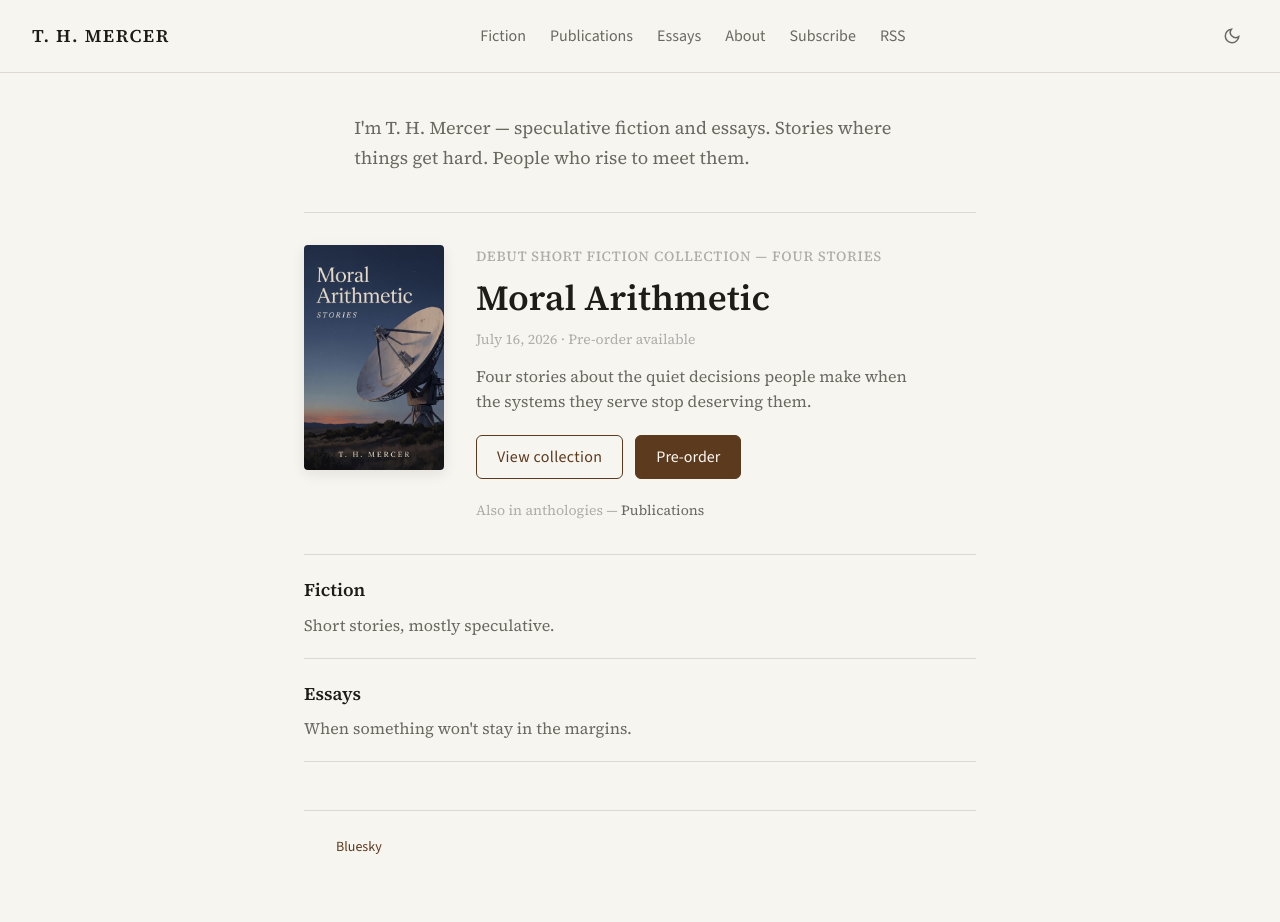
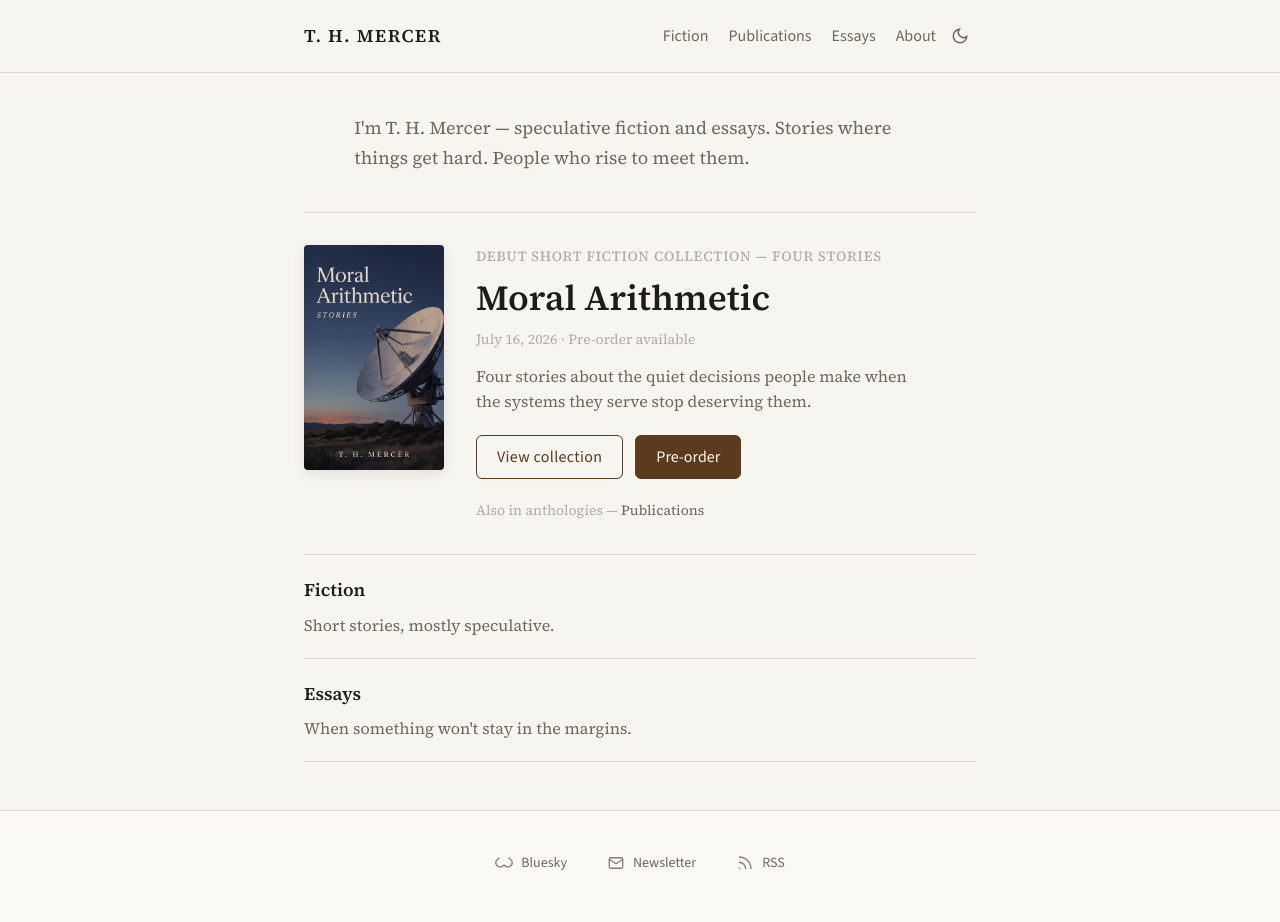
Before and after one commit to thmercer/thmercer.github.io, a Jekyll site: the page built from index.md, in a window 1280 px wide. Built offline with Jekyll 4.4.1, drawn with Linux system fonts in a browser that asks for light colours; before the commit the page ends 900 px from its top, so only the background shows below that.

Commit message:
Refactor site layout and styles: restructure header and footer for improved organization, enhance CSS for better responsiveness and aesthetics, and implement a new site-shell class for consistent layout management.

```diff
--- a/_layouts/default.html
+++ b/_layouts/default.html
@@ -25,22 +25,41 @@
 <body>
   <a class="skip-link" href="#main">Skip to content</a>
   <header class="site-header">
+    <div class="site-shell">
+      <div class="site-header-bar">
         <a href="{{ '/' | relative_url }}" class="site-logo">{{ site.title }}</a>
+        <div class="site-header-actions">
           <nav class="site-nav" aria-label="Primary">
             <a href="{{ '/fiction/' | relative_url }}"{% if page.url == '/fiction/' %} aria-current="page"{% endif %}>Fiction</a>
             <a href="{{ '/publications/' | relative_url }}"{% if page.url == '/publications/' %} aria-current="page"{% endif %}>Publications</a>
             <a href="{{ '/essays/' | relative_url }}"{% if page.url == '/essays/' %} aria-current="page"{% endif %}>Essays</a>
             <a href="{{ '/about/' | relative_url }}"{% if page.url == '/about/' %} aria-current="page"{% endif %}>About</a>
-      <a href="https://buttondown.com/thmercer" target="_blank" rel="noopener">Subscribe</a>
-      <a href="{{ '/feed.xml' | relative_url }}">RSS</a>
           </nav>
           <button type="button" class="theme-toggle" data-theme-toggle aria-label="Switch to dark mode">
             <svg width="18" height="18" viewBox="0 0 24 24" fill="none" stroke="currentColor" stroke-width="2" aria-hidden="true"><path d="M21 12.79A9 9 0 1 1 11.21 3 7 7 0 0 0 21 12.79z"/></svg>
           </button>
+        </div>
+      </div>
+    </div>
   </header>
   <main id="main" class="page">{{ content }}</main>
   <footer class="site-footer">
-    <a href="https://bsky.app/profile/thmercer.com" target="_blank" rel="noopener me">Bluesky</a>
+    <div class="site-shell">
+      <nav class="site-footer-links" aria-label="Site links">
+        <a class="site-footer-link" href="https://bsky.app/profile/thmercer.com" target="_blank" rel="noopener me">
+          <svg class="site-footer-icon" width="18" height="18" viewBox="0 0 24 24" fill="none" stroke="currentColor" stroke-width="1.75" aria-hidden="true"><path d="M6 5c-2 2.5-5 2.5-5 6a6 6 0 0 0 11 3.5"/><path d="M18 5c2 2.5 5 2.5 5 6a6 6 0 0 1-11 3.5"/></svg>
+          <span>Bluesky</span>
+        </a>
+        <a class="site-footer-link" href="https://buttondown.com/thmercer" target="_blank" rel="noopener" title="Mailing list signup">
+          <svg class="site-footer-icon" width="18" height="18" viewBox="0 0 24 24" fill="none" stroke="currentColor" stroke-width="1.75" aria-hidden="true"><rect x="3" y="5" width="18" height="14" rx="2"/><path d="m3 7 9 6 9-6"/></svg>
+          <span>Newsletter</span>
+        </a>
+        <a class="site-footer-link" href="{{ '/feed.xml' | relative_url }}">
+          <svg class="site-footer-icon" width="18" height="18" viewBox="0 0 24 24" fill="none" stroke="currentColor" stroke-width="1.75" aria-hidden="true"><path d="M4 11a9 9 0 0 1 9 9"/><path d="M4 4a16 16 0 0 1 16 16"/><circle cx="5" cy="19" r="1" fill="currentColor" stroke="none"/></svg>
+          <span>RSS</span>
+        </a>
+      </nav>
+    </div>
   </footer>
   <script src="{{ '/assets/js/theme.js' | relative_url }}?v={{ site.time | date: '%s' }}" defer></script>
 </body>
--- a/assets/css/main.css
+++ b/assets/css/main.css
@@ -40,6 +40,7 @@
   --shadow-md: 0 4px 14px oklch(0.2 0.03 60 / 0.09);
   --transition: 180ms cubic-bezier(0.16, 1, 0.3, 1);
   --content-max: 42rem;
+  --layout-max: min(1100px, 100%);
 }
 
 [data-theme="dark"] {
@@ -73,12 +74,21 @@ html {
 
 body {
   min-height: 100dvh;
+  display: flex;
+  flex-direction: column;
   font-family: var(--font-body);
   font-size: var(--text-base);
   font-feature-settings: "kern" 1, "liga" 1;
   color: var(--color-text);
   background: var(--color-bg);
   line-height: 1.65;
+}
+
+.site-shell {
+  max-width: var(--layout-max);
+  width: 100%;
+  margin-inline: auto;
+  padding-inline: var(--space-8);
 }
 
 h1, h2, h3, h4 {
@@ -159,14 +169,25 @@ button {
 
 /* Header */
 .site-header {
+  border-bottom: 1px solid var(--color-divider);
+  background: var(--color-bg);
+}
+
+.site-header-bar {
+  max-width: var(--content-max);
+  margin-inline: auto;
   display: flex;
   align-items: center;
   justify-content: space-between;
-  flex-wrap: wrap;
-  gap: var(--space-4);
-  padding: var(--space-5) var(--space-8);
-  border-bottom: 1px solid var(--color-divider);
-  background: var(--color-bg);
+  gap: var(--space-4) var(--space-6);
+  padding-block: var(--space-5);
+}
+
+.site-header-actions {
+  display: flex;
+  align-items: center;
+  gap: var(--space-2);
+  flex-shrink: 0;
 }
 
 .site-logo {
@@ -186,7 +207,8 @@ button {
 .site-nav {
   display: flex;
   flex-wrap: wrap;
-  gap: var(--space-4) var(--space-6);
+  justify-content: flex-end;
+  gap: var(--space-3) var(--space-5);
   font-family: var(--font-ui);
   font-size: var(--text-sm);
 }
@@ -224,8 +246,10 @@ button {
 
 /* Main layout */
 .page {
-  max-width: min(1100px, 100%);
-  margin: 0 auto;
+  flex: 1;
+  max-width: var(--layout-max);
+  width: 100%;
+  margin-inline: auto;
   padding: var(--space-10) var(--space-8) var(--space-12);
 }
 
@@ -489,22 +513,55 @@ article details[open]::after {
 
 /* Footer */
 .site-footer {
+  margin-top: auto;
+  background: var(--color-surface);
+  border-top: 1px solid var(--color-divider);
+  box-shadow: 0 -1px 0 oklch(1 0 0 / 0.04);
+}
+
+[data-theme="dark"] .site-footer {
+  box-shadow: 0 -1px 0 oklch(1 0 0 / 0.06);
+}
+
+.site-footer .site-shell {
   max-width: var(--content-max);
-  width: 100%;
-  margin: 0 auto;
-  padding: var(--space-6) var(--space-8) var(--space-10);
-  border-top: 1px solid var(--color-divider);
+  padding-block: var(--space-8) var(--space-10);
+}
+
+.site-footer-links {
+  display: flex;
+  flex-wrap: wrap;
+  justify-content: center;
+  align-items: center;
+  gap: var(--space-2) var(--space-4);
   font-family: var(--font-ui);
   font-size: var(--text-xs);
-  color: var(--color-text-faint);
 }
 
-.site-footer a {
+.site-footer-link {
+  display: inline-flex;
+  align-items: center;
+  gap: var(--space-2);
+  padding: var(--space-2) var(--space-3);
+  border-radius: var(--radius-md);
+  color: var(--color-text-muted);
   text-decoration: none;
+  transition: color var(--transition), background var(--transition);
 }
 
-.site-footer a:hover {
+.site-footer-icon {
+  flex-shrink: 0;
+  opacity: 0.85;
+}
+
+.site-footer-link:hover {
   color: var(--color-text);
+  background: var(--color-surface-offset);
+}
+
+.site-footer-link:focus-visible {
+  outline: 2px solid var(--color-primary);
+  outline-offset: 2px;
 }
 
 /* Collection landing (Moral Arithmetic) */
@@ -817,14 +874,22 @@ article details[open]::after {
 }
 
 @media (max-width: 700px) {
-  .site-header {
-    padding: var(--space-4);
+  .site-shell {
+    padding-inline: var(--space-4);
   }
 
-  .page,
-  .site-footer {
-    padding-left: var(--space-4);
-    padding-right: var(--space-4);
+  .site-header-bar {
+    flex-wrap: wrap;
+    padding-block: var(--space-4);
+  }
+
+  .site-header-actions {
+    width: 100%;
+    justify-content: flex-end;
+  }
+
+  .page {
+    padding-inline: var(--space-4);
   }
 
   .pub-entry {
```
Lines whose indentation alone changed are shown as unchanged.
